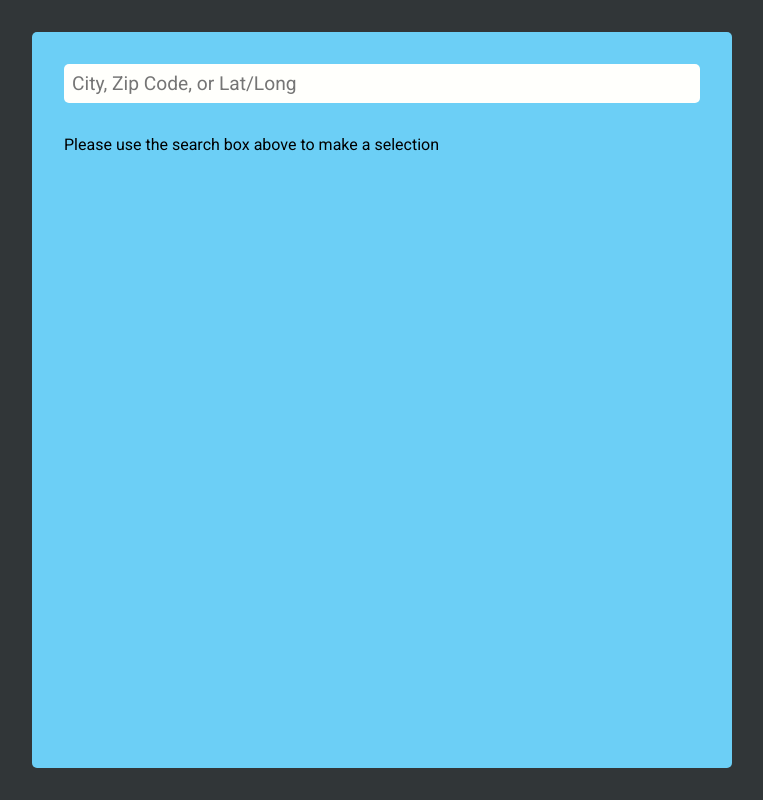
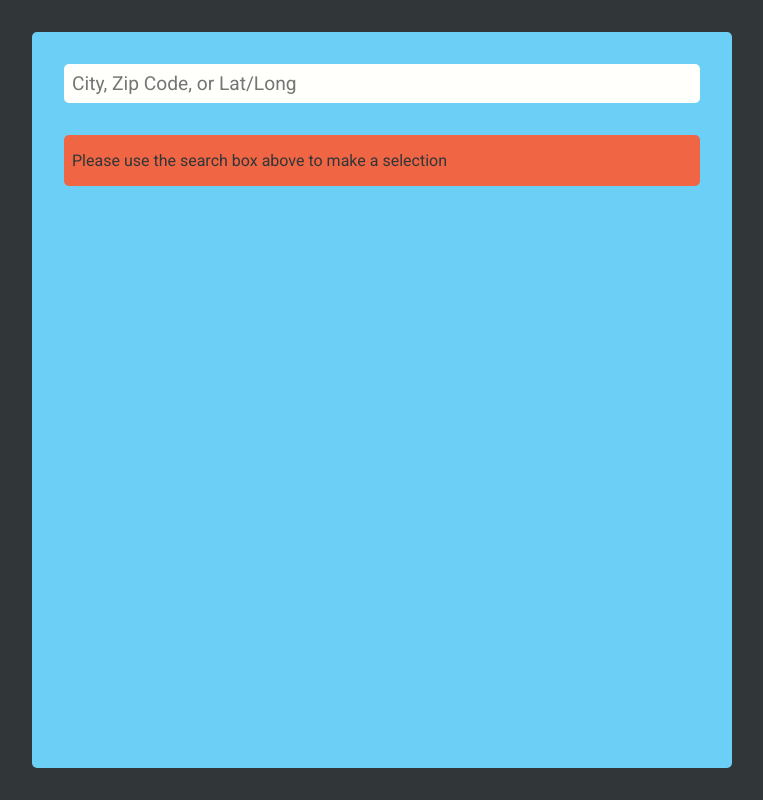
Before and after one commit to KirkSandstrom/react-weather, a React (Vite) app: page / in a window 1280 px wide. Shown: the whole page, without its empty margins (258-1021 px from the left). Built offline with nearby package versions, Linux system fonts and the light colour scheme.

Commit message:
created the Message-Card component

```diff
--- a/src/App.jsx
+++ b/src/App.jsx
@@ -1,6 +1,6 @@
 import { useState } from "react";
 import axios from "axios";
-import WeatherData from "./components/Weather-Data.jsx";
+import ForecastDaily from "./components/forecast-daily/Forecast-Daily.jsx";
 import LocationSearch from "./components/Location-Search.jsx";
 
 function App() {
@@ -40,7 +40,7 @@ function App() {
           searchResults={searchResults}
           setSearchResults={setSearchResults}
         />
-        <WeatherData
+        <ForecastDaily
           weatherData={weatherData}
           loading={loading}
           error={error}
--- a/src/assets/scss/main.scss
+++ b/src/assets/scss/main.scss
@@ -78,3 +78,34 @@ $background-1: #313638;
     }
   }
 }
+
+// Message Card
+.message-card {
+  padding: 1rem 0.5rem;
+  background-color: #f06543;
+  color: #313638;
+  border-radius: 5px;
+  margin-bottom: 2rem;
+
+  &__heading {
+    font-size: 2rem;
+    font-weight: bold;
+
+    &--light {
+      font-size: 1.75rem;
+      font-weight: normal;
+    }
+
+    &--lead {
+      display: block;
+      font-size: 1.25rem;
+      font-weight: 300;
+    }
+
+    &--trailer {
+      display: block;
+      font-size: 1.25rem;
+      font-weight: normal;
+    }
+  }
+}
--- a/src/components/Weather-Data.jsx
+++ b/src/components/forecast-daily/Forecast-Daily.jsx
@@ -1,7 +1,8 @@
 import axios from "axios";
 import { useState, useEffect } from "react";
+import MessageCard from "./sub-components/Message-Card";
 
-export default function WeatherData({ weatherData, loading, error }) {
+export default function ForecastDaily({ weatherData, loading, error }) {
   const dailyForecastCards = weatherData?.forecast?.forecastday.map(
     (forecastday) => (
       <div>
@@ -21,7 +22,7 @@ export default function WeatherData({ weatherData, loading, error }) {
   if (loading) {
     return (
       <>
-        <p>loading</p>
+        <MessageCard mainContent="loading" />
       </>
     );
   }
@@ -29,7 +30,7 @@ export default function WeatherData({ weatherData, loading, error }) {
   if (error) {
     return (
       <>
-        <p>{error}</p>
+        <MessageCard mainContent={error} />
       </>
     );
   }
@@ -37,10 +38,20 @@ export default function WeatherData({ weatherData, loading, error }) {
   if (!weatherData.forecast) {
     return (
       <>
-        <p>Please use the search box above to make a selection</p>
+        <MessageCard mainContent="Please use the search box above to make a selection" />
       </>
     );
   }
 
-  return <>{dailyForecastCards}</>;
+  return (
+    <>
+      <MessageCard
+        headingLead="weather for"
+        heading={weatherData?.location?.name + ", "}
+        headingLight={weatherData?.location?.region}
+        headingTrailer={weatherData?.location?.country}
+      />
+      {dailyForecastCards}
+    </>
+  );
 }
--- /dev/null
+++ b/src/components/forecast-daily/sub-components/Message-Card.jsx
@@ -0,0 +1,25 @@
+export default function MessageCard({
+  headingLead,
+  heading,
+  headingLight,
+  headingTrailer,
+  mainContent,
+}) {
+  return (
+    <div className="message-card">
+      <h1>
+        <span className="message-card__heading message-card__heading--lead">
+          {headingLead}
+        </span>
+        <span className="message-card__heading">{heading}</span>
+        <span className="message-card__heading message-card__heading--light">
+          {headingLight}
+        </span>
+        <span className="message-card__heading message-card__heading--trailer">
+          {headingTrailer}
+        </span>
+      </h1>
+      <p>{mainContent}</p>
+    </div>
+  );
+}
```
